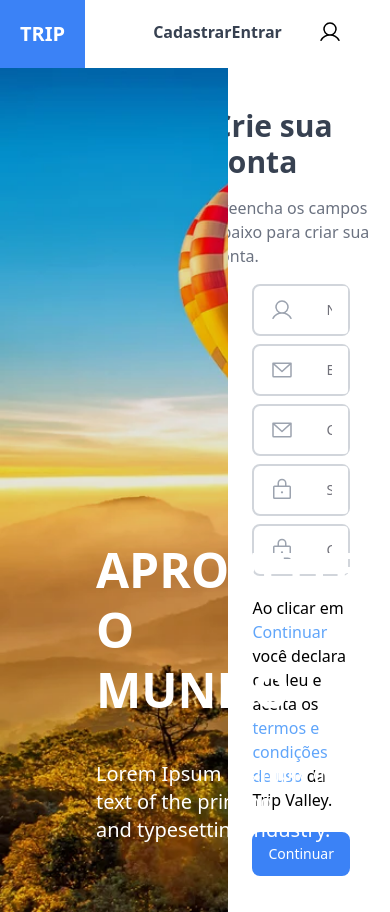
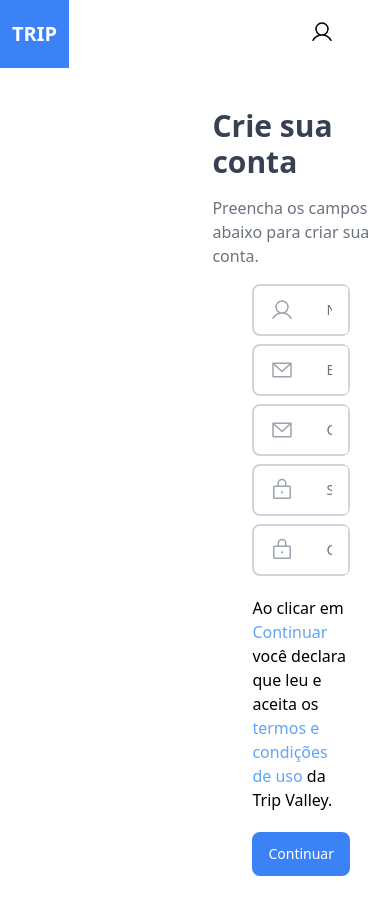
Before and after one commit to lucassb15/TRIP-VALLEY, a Next.js app: page /register in a window 390 px wide. Built offline with nearby package versions, Linux system fonts and the light colour scheme.

Commit message:
Update Form Components

```diff
--- /dev/null
+++ b/src/components/form/google.tsx
@@ -0,0 +1,23 @@
+'use client'
+import { InputHTMLAttributes } from 'react'
+import { GoogleLogo } from '@phosphor-icons/react'
+
+interface InputProps extends InputHTMLAttributes<HTMLInputElement> {
+}
+
+
+export function Google(): JSX.Element {
+    return (
+
+
+        <div className="flex mb-2 rounded-lg bg-red-600 text-white focus-within:border-blue-400 justify-center items-center mt-5 pl-2">
+            <div className='w-full'>
+            <a className='flex flex-row justify-center items-center' href="#">
+            <GoogleLogo size={24} weight="bold" color="white" />
+            <button className="py-3 px-2 rounded text-sm cursor-pointer">Entrar com o google</button></a>
+            </div>
+        </div>
+    )
+}
+
+export default Google;
--- a/src/components/form/headerForm.tsx
+++ b/src/components/form/headerForm.tsx
@@ -1,21 +1,26 @@
 'use client'
 import { User } from '@phosphor-icons/react'
 
+type Text = {
+    titleName: string
+    URI: string
+    titleNav: string
+}
 
-export function HeaderForm(): JSX.Element {
+export function HeaderForm({titleName, URI, titleNav}: Text): JSX.Element {
     return (
         <header>
-            <div className="flex flex-row gap-2 justify-between">
-                <div className="w-max bg-blue-500 text-white py-5 px-5 font-bold text-xl">
+            <div className="flex flex-row md:gap-2 justify-between">
+                <div className="w-max bg-blue-500 text-white py-5 px-3 md:px-5 font-bold text-xl">
                     <h1>TRIP</h1>
                 </div>
                 <div className="flex flex-row justify-between w-full ml-10 py-5 px-5 text-gray-700 font-semibold text-base">
                     <div>
-                        Cadastrar
+                        {titleName}
                     </div>
                     <nav>
                         <ul>
-                            <li><a href='#'>Entrar</a></li>
+                            <li><a href={URI}>{titleNav}</a></li>
                         </ul>
                     </nav>
                 </div>
--- a/src/components/form/hero.tsx
+++ b/src/components/form/hero.tsx
@@ -2,12 +2,12 @@
 
 export function Hero(): JSX.Element {
     return (
-        <div>
-            <div className="absolute left-24 bottom-0 text-white z-10 flex flex-col gap-10">
+        <div className="hidden md:block lg:block">
+            <div className=" absolute left-24 bottom-0 text-white z-10 flex flex-col gap-10">
                 <h1 className="text-5xl font-bold leading-tight">APROVEITE O <br/> MUNDO</h1>
                 <p className="text-xl font-light">Lorem Ipsum is simply dummy text of the printing <br/> and typesetting industry.</p>
             </div>
-            <div className="flex bg-red-500 w-7/12 h-full absolute filter brightness-90">
+            <div className="flex bg-red-500 w-7/12 h-screen absolute filter brightness-90">
                 <img className="object-cover object-left " src="/image/thailandBalllons.jpg" alt="" />
             </div>
         </div>
--- a/src/components/form/submit.tsx
+++ b/src/components/form/submit.tsx
@@ -18,7 +18,3 @@ export function Submit({ ...rest }: InputProps): JSX.Element {
 }
 
 export default Submit;
-
-// <input className=" py-3 px-4 rounded-lg text-sm bg-500-blue text-white bg-blue-500 "
-//             {...rest}
-//         />
```
